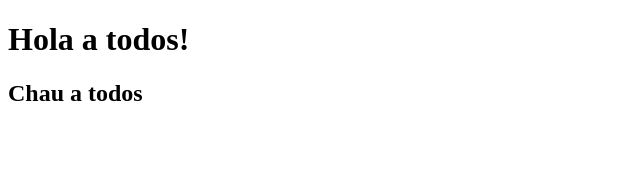
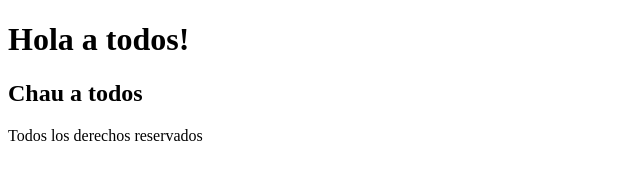
Before and after one commit to alejandrobusi/practica-git-ultimated, a plain HTML site: page index.html in a window 1280 px wide. Shown: the whole page, without its empty margins (0-640 px from the left). Drawn offline with Linux system fonts and the light colour scheme.

Commit message:
added footer

```diff
--- a/index.html
+++ b/index.html
@@ -9,5 +9,8 @@
 <body>
   <h1>Hola a todos!</h1>
   <h2>Chau a todos</h2>
+  <footer>
+    <span>Todos los derechos reservados</span>
+  </footer>
 </body>
 </html>
```
